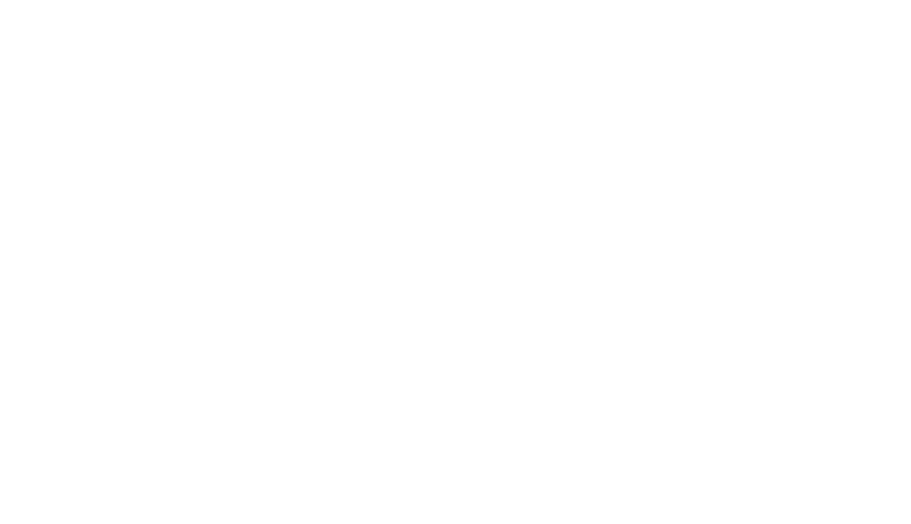
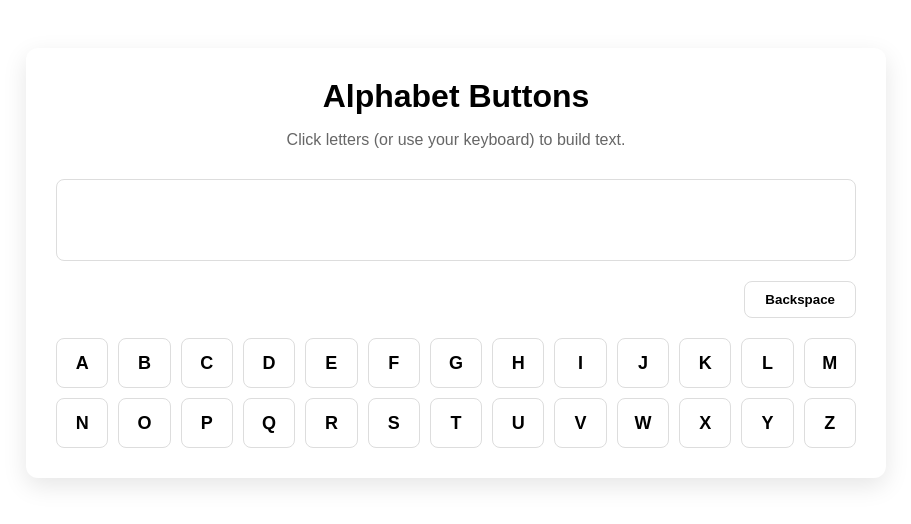
Before and after one commit to Vaishnavi213460/React-Mini-Buildout, a React (Vite) app: page /alphabet-buttons in a window 1280 px wide. Before the commit this address had no page. Shown: the top 524 px of the page, without its empty margins (184-1095 px from the left). Built offline with nearby package versions, Linux system fonts and the light colour scheme.

Commit message:
alphabet buttons

```diff
--- a/src/App.jsx
+++ b/src/App.jsx
@@ -4,6 +4,7 @@ import Home from './components/Home';
 import JokeFetcher from './components/JokeFetcher';
 import StudentEntry from './components/StudentEntry';
 import GitHubUserFinder from './components/GitHubUserFinder';
+import AlphabetButtons from './components/AlphabetButtons';
 
 function App() {
   return (
@@ -14,6 +15,7 @@ function App() {
           <Route path="/joke-fetcher" element={<JokeFetcher />} />
           <Route path="/student-entry" element={<StudentEntry />} />
           <Route path="/github-user-finder" element={<GitHubUserFinder />} />
+          <Route path="/alphabet-buttons" element={<AlphabetButtons />} />
         </Routes>
       </div>
     </Router>
--- /dev/null
+++ b/src/components/AlphabetButtons.jsx
@@ -0,0 +1,95 @@
+import React, { useState, useEffect } from 'react';
+
+const AlphabetButtons = () => {
+  const [outputText, setOutputText] = useState('');
+  const alphabets = "ABCDEFGHIJKLMNOPQRSTUVWXYZ".split("");
+
+  const handleKeyClick = (letter) => {
+    setOutputText((prev) => prev + letter);
+  };
+
+  const handleBackspace = () => {
+    setOutputText((prev) => prev.slice(0, -1));
+  };
+
+  // Optional: Keyboard Support (matches "or use your keyboard" in subtitle)
+  useEffect(() => {
+    const handlePhysicalKeyboard = (e) => {
+      const key = e.key.toUpperCase();
+      if (alphabets.includes(key)) {
+        handleKeyClick(key);
+      } else if (e.key === 'Backspace') {
+        handleBackspace();
+      }
+    };
+
+    window.addEventListener('keydown', handlePhysicalKeyboard);
+    return () => window.removeEventListener('keydown', handlePhysicalKeyboard);
+  }, []);
+
+  return (
+    <div style={{ padding: '40px', display: 'flex', justifyContent: 'center', fontFamily: 'Arial, sans-serif' }}>
+      <div style={{
+        width: '100%', maxWidth: '800px', padding: '30px',
+        borderRadius: '12px', boxShadow: '0 8px 24px rgba(0,0,0,0.1)', backgroundColor: '#fff'
+      }}>
+        <h1 style={{ textAlign: 'center', margin: '0 0 10px 0' }}>Alphabet Buttons</h1>
+        <p style={{ textAlign: 'center', color: '#666', marginBottom: '30px' }}>
+          Click letters (or use your keyboard) to build text.
+        </p>
+
+        {/* Output Display */}
+        <div
+          className="output"
+          style={{
+            minHeight: '50px', padding: '15px', border: '1px solid #ddd',
+            borderRadius: '8px', marginBottom: '20px', fontSize: '20px',
+            letterSpacing: '2px', wordBreak: 'break-all'
+          }}
+        >
+          {outputText}
+        </div>
+
+        {/* Backspace Button */}
+        <div style={{ display: 'flex', justifyContent: 'flex-end', marginBottom: '20px' }}>
+          <button
+            onClick={handleBackspace}
+            style={{
+              padding: '10px 20px', borderRadius: '8px', border: '1px solid #ddd',
+              backgroundColor: '#fff', cursor: 'pointer', fontWeight: 'bold'
+            }}
+          >
+            Backspace
+          </button>
+        </div>
+
+        {/* Alphabet Grid */}
+        <div style={{
+          display: 'grid',
+          gridTemplateColumns: 'repeat(auto-fit, minmax(50px, 1fr))',
+          gap: '10px'
+        }}>
+          {alphabets.map((char) => (
+            <button
+              key={char}
+              className="key"
+              onClick={() => handleKeyClick(char)}
+              style={{
+                height: '50px', fontSize: '18px', fontWeight: 'bold',
+                borderRadius: '8px', border: '1px solid #ddd',
+                backgroundColor: '#fff', cursor: 'pointer',
+                transition: 'background 0.2s'
+              }}
+              onMouseDown={(e) => e.target.style.backgroundColor = '#f0f0f0'}
+              onMouseUp={(e) => e.target.style.backgroundColor = '#fff'}
+            >
+              {char}
+            </button>
+          ))}
+        </div>
+      </div>
+    </div>
+  );
+};
+
+export default AlphabetButtons;
--- a/src/components/Home.jsx
+++ b/src/components/Home.jsx
@@ -17,6 +17,9 @@ const Home = () => {
         <li style={{ padding: '10px', border: '1px solid #ddd', marginBottom: '10px', borderRadius: '5px' }}>
             <Link to="/github-user-finder" style={{ textDecoration: 'none', color: '#007bff', fontSize: '18px' }}>📝 Github user finder</Link>
         </li>
+        <li style={{ padding: '10px', border: '1px solid #ddd', marginBottom: '10px', borderRadius: '5px' }}>
+            <Link to="/alphabet-buttons" style={{ textDecoration: 'none', color: '#007bff', fontSize: '18px' }}>📝 Alphabet Buttons</Link>
+        </li>
       </ul>
     </div>
   );
```
